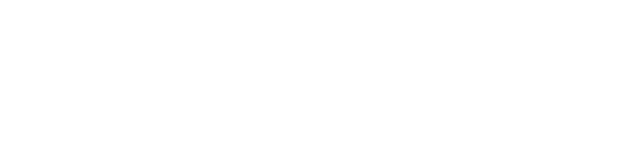
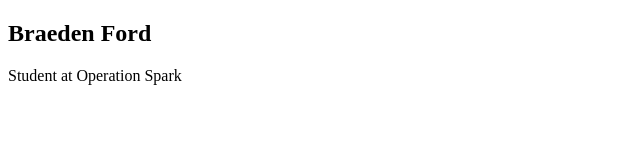
Before and after one commit to bford002/braeden-ford.github.io, a plain HTML site: page index.html in a window 1280 px wide. Shown: the whole page, without its empty margins (0-640 px from the left). Drawn offline with Linux system fonts and the light colour scheme.

Commit message:
added name and position

```diff
--- a/index.html
+++ b/index.html
@@ -15,7 +15,8 @@
 
               </div>
               <div class="content">
-
+                  <h2>Braeden Ford</h2>
+                  <p>Student at Operation Spark</p>
               </div>
 
           </main>
```
